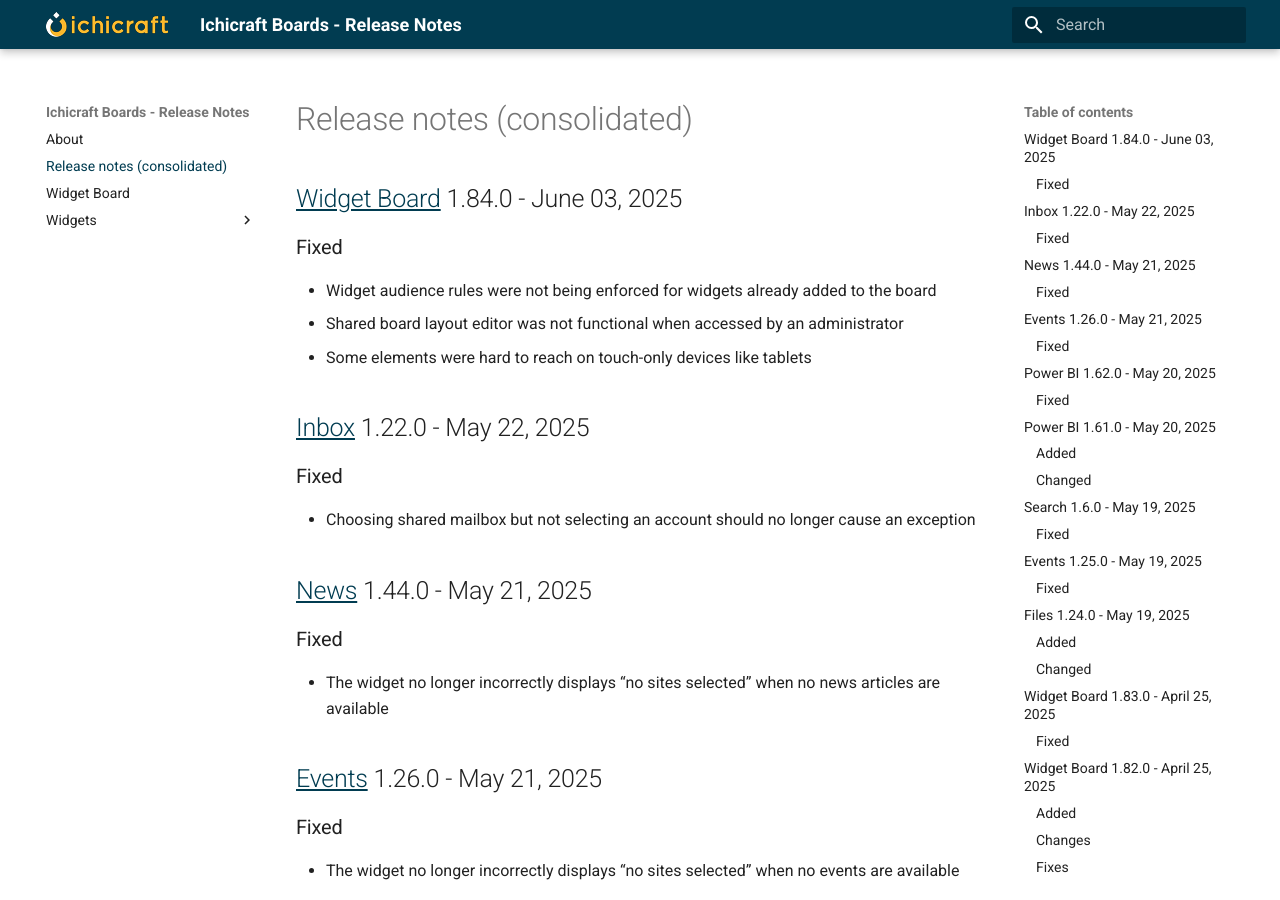
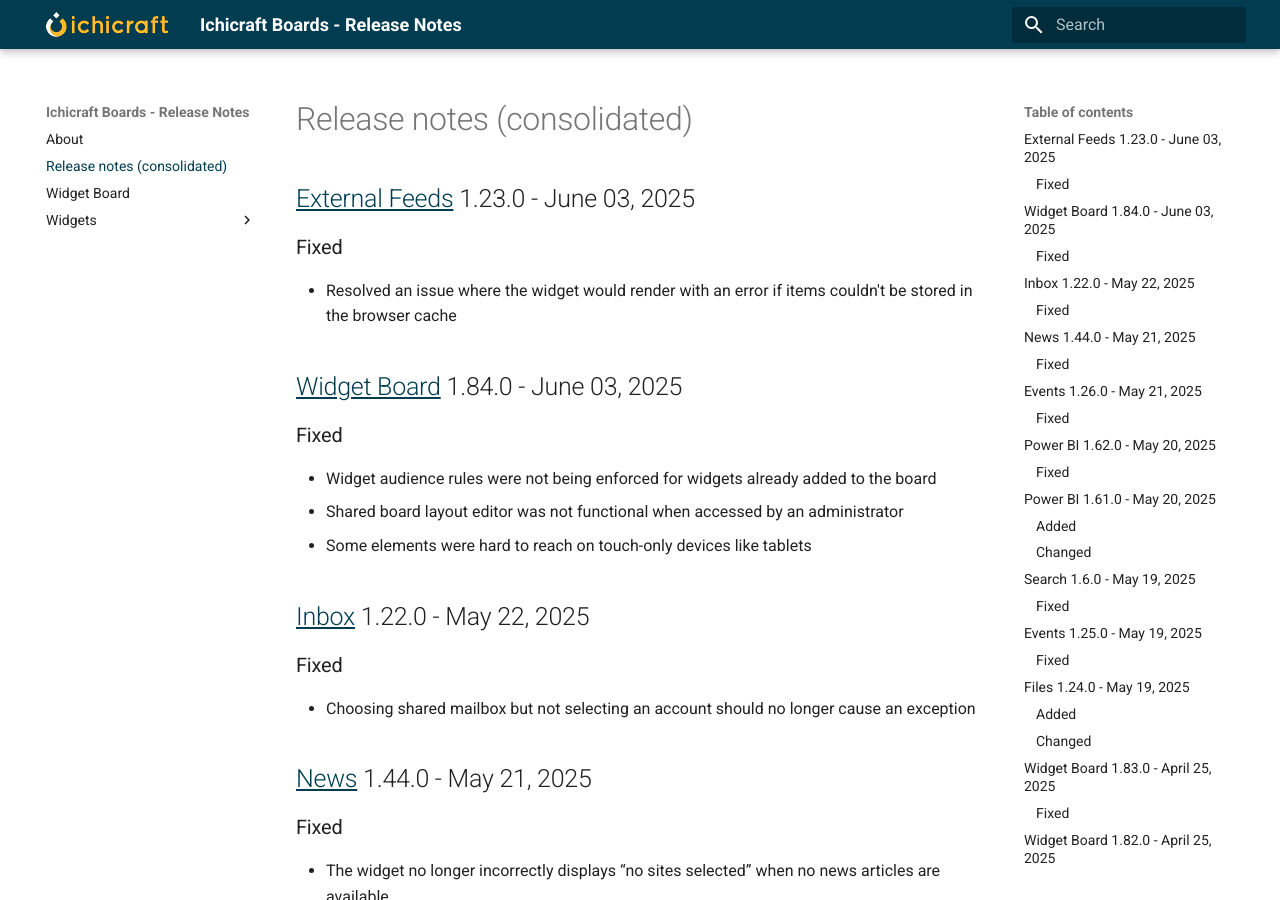
Before and after one commit to ichicraft/widgets-docs, an MkDocs documentation site: the page built from docs/Release-notes-(consolidated).md, in a window 1280 px wide and 900 px high. Built offline with MkDocs 1.6.1 and Material for MkDocs 9.7.7, drawn with Linux system fonts in a browser that asks for light colours.

Commit message:
Release notes updated by BuildService

```diff
--- a/docs/Release-notes-(consolidated).md
+++ b/docs/Release-notes-(consolidated).md
@@ -1,3 +1,8 @@
+## [External Feeds](./Widgets/External Feeds.md) 1.23.0 - June 03, 2025
+
+### Fixed
+- Resolved an issue where the widget would render with an error if items couldn&#x27;t be stored in the browser cache
+
 ## [Widget Board](./Widget Board.md) 1.84.0 - June 03, 2025
 
 ### Fixed
--- a/docs/Widgets/External Feeds.md
+++ b/docs/Widgets/External Feeds.md
@@ -1,3 +1,8 @@
+## 1.23.0 - June 03, 2025
+
+### Fixed
+- Resolved an issue where the widget would render with an error if items couldn&#x27;t be stored in the browser cache
+
 ## 1.22.0 - February 19, 2025
 
 ### Added
```
